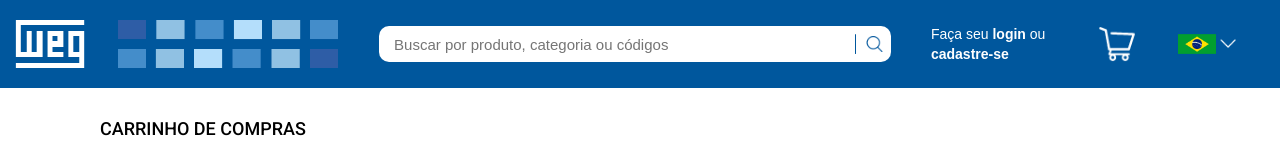
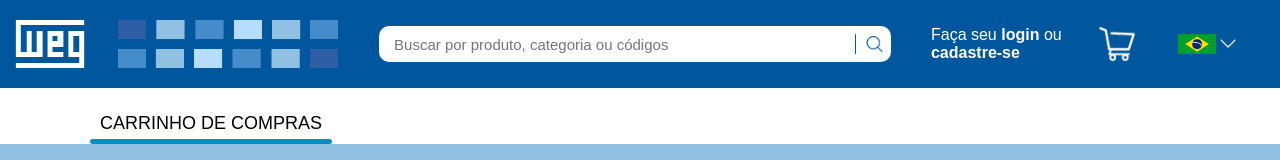
Before and after one commit to Gabriel-Tabarelli/Cerberus-CentroWEG, an Angular app: page /cart-page in a window 1280 px wide. Shown: the top 160 px of the page. Built offline with nearby package versions, Linux system fonts and the light colour scheme.

Commit message:
No class in body

```diff
--- a/src/app/app.component.css
+++ b/src/app/app.component.css
@@ -1,5 +1,4 @@
 *{
     padding: 0%;
     margin: 0;
-    font-family: sans-serif
 }
--- a/src/app/app.module.ts
+++ b/src/app/app.module.ts
@@ -15,7 +15,6 @@ import { SignupPageModule } from './pages/signup-page/signup-page.module';
 import { HeaderModule } from './components/header-component/header.module';
 import { HeaderLoginModule } from './components/header-login-component/header-login.module';
 import { CartPageModule } from './pages/cart-page/cart-page.module';
-import { BrowserAnimationsModule } from '@angular/platform-browser/animations';
 
 @NgModule({
   declarations: [
@@ -36,8 +35,7 @@ import { BrowserAnimationsModule } from '@angular/platform-browser/animations';
     CategoryPageModule,
     HeaderModule,
     HeaderLoginModule,
-    CartPageModule,
-    BrowserAnimationsModule
+    CartPageModule
   ],
   providers: [],
   bootstrap: [AppComponent]
--- a/src/app/components/cart-component/cart-component.component.css
+++ b/src/app/components/cart-component/cart-component.component.css
@@ -60,7 +60,6 @@
     font-size: 1.3rem;
     width: 100%;
     height: 10%;
-    font-family: sans-serif;
 }
 
 .container-header > div:first-child {
@@ -162,6 +161,7 @@
     display: flex;
     align-items: center;
     justify-content: center;
+
 }
 
 button {
@@ -172,6 +172,7 @@ button {
     width: 40%;
     font-size: .85rem;
     background-color: #00579D;
+    cursor: pointer;
 }
 
 .container-footer > div:last-child {
--- a/src/app/components/cart-component/cart-component.component.html
+++ b/src/app/components/cart-component/cart-component.component.html
@@ -25,7 +25,7 @@
     </section>
 
     <section class="container-footer">
-        <div>
+        <div (click)="navigateTo()">
             <button>Ir para carrinho</button>
         </div>
         <div class="blue-bar"></div>
--- a/src/app/components/cart-component/cart-component.component.ts
+++ b/src/app/components/cart-component/cart-component.component.ts
@@ -1,11 +1,13 @@
 import { Component, EventEmitter, Input, OnInit, Output } from '@angular/core';
-
+import { Router } from '@angular/router';
 @Component({
   selector: 'app-cart-component',
   templateUrl: './cart-component.component.html',
   styleUrls: ['./cart-component.component.css']
 })
 export class CartComponentComponent {
+
+  constructor(private route: Router){}
 
   @Input() isOpen: boolean;
   @Output() closeCartEvent = new EventEmitter();
@@ -45,4 +47,9 @@ export class CartComponentComponent {
   deleteProduct() {
     console.log("aaaaa")
   }
+
+  navigateTo() {
+    this.closeCart()
+    this.route.navigate(["cart-page"])
+  }
 }
--- a/src/app/components/cart-component/cart-component.module.ts
+++ b/src/app/components/cart-component/cart-component.module.ts
@@ -2,6 +2,7 @@ import { NgModule } from '@angular/core';
 import { CommonModule } from '@angular/common';
 import { CartComponentComponent } from './cart-component.component';
 import { MatIconModule } from '@angular/material/icon';
+import { RouterModule } from '@angular/router';
 
 
 @NgModule({
@@ -10,7 +11,8 @@ import { MatIconModule } from '@angular/material/icon';
   ],
   imports: [
     CommonModule,
-    MatIconModule
+    MatIconModule,
+    RouterModule
   ],
   exports: [
     CartComponentComponent
--- a/src/app/components/header-component/header-component.component.css
+++ b/src/app/components/header-component/header-component.component.css
@@ -65,7 +65,6 @@
 .container-fraseLogin {
     height: 100%;
     width: 140px;
-    font-family: sans-serif;
 }
 
 .div-fraseLogin {
--- a/src/app/components/header-logado-component/header-logado-component.component.css
+++ b/src/app/components/header-logado-component/header-logado-component.component.css
@@ -65,7 +65,6 @@
 .container-fraseLogin {
     height: 100%;
     width: 140px;
-    font-family: sans-serif;
 }
 
 .div-fraseLogin {
--- a/src/app/pages/cart-page/cart-page.component.html
+++ b/src/app/pages/cart-page/cart-page.component.html
@@ -30,7 +30,7 @@
         <div class="resumo-div">
             <h2>RESUMO</h2>
             <h2>Quantidade de produtos: {{2}}</h2>
-            <button>Entrar em contato</button>
+            <button class="first-button">Entrar em contato</button>
             <button>Continuar navegando</button>
         </div>
     </div>
--- a/src/index.html
+++ b/src/index.html
@@ -10,7 +10,7 @@
   <link href="https://fonts.googleapis.com/css2?family=Roboto:wght@300;400;500&display=swap" rel="stylesheet">
   <link href="https://fonts.googleapis.com/icon?family=Material+Icons" rel="stylesheet">
 </head>
-<body class="mat-typography">
+<body>
   <app-root></app-root>
 </body>
 </html>
--- a/src/styles.css
+++ b/src/styles.css
@@ -1,9 +1,17 @@
 /* You can add global styles to this file, and also import other style files */
-*{
+* {
     margin: 0;
 }
-html, body { height: 100%; }
-body { margin: 0; font-family: Roboto, "Helvetica Neue", sans-serif; }
+
+html,
+body {
+    height: 100%;
+}
+
+body {
+    margin: 0;
+    font-family: sans-serif;
+}
 
 .no-scrollbar {
     overflow: hidden;
```
